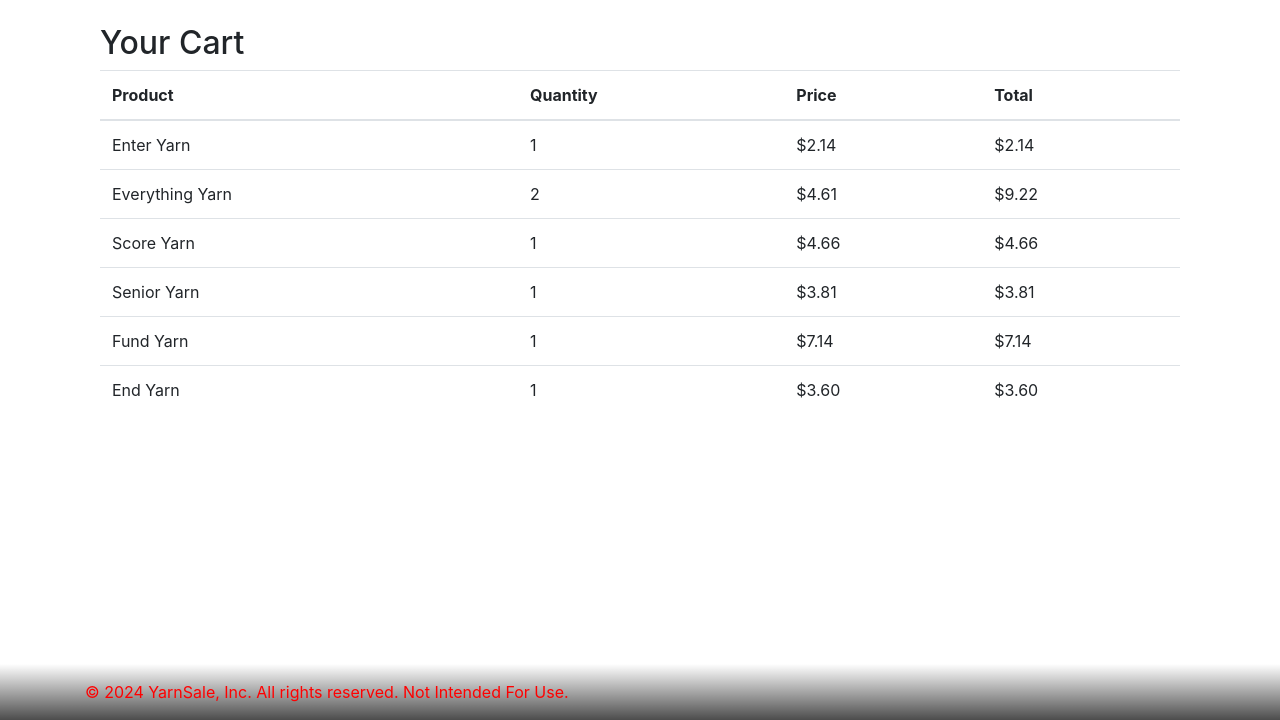
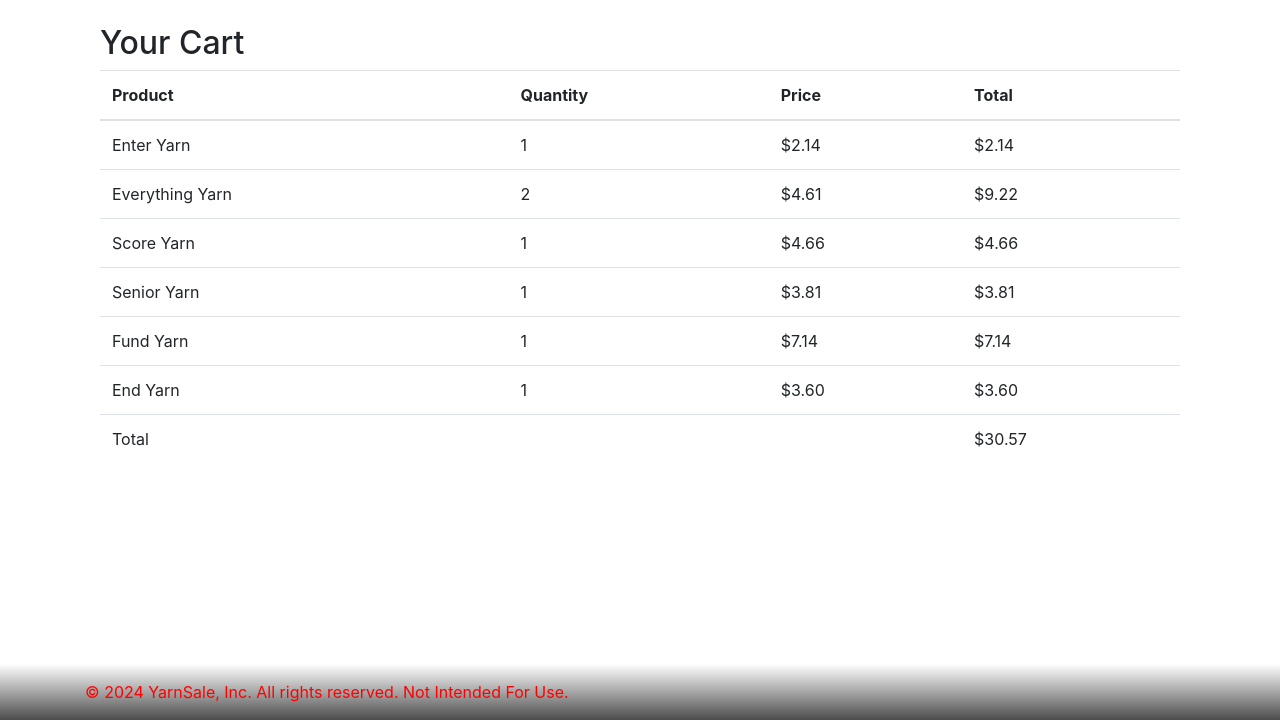
Before and after one commit to RobTilton/YarnSale_eshop, a Django app: page /cart/ in a window 1280 px wide. Shown: the part 80-800 px from the top of the page. Run offline with Django 5.2, Linux system fonts and the light colour scheme; a user stored in the database is signed in; data comes from the database, SQL or seed files in the repository; both versions use the stored data as it was after the commit; some libraries are stand-ins or nearby versions.

Commit message:
cart has a total now.

```diff
--- a/frontend/templates/cart.html
+++ b/frontend/templates/cart.html
@@ -24,6 +24,12 @@
                     </tr>
                 {% endfor %}
             </tbody>
+            <tfoot>
+                <tr>
+                    <td colspan="3">Total</td>
+                    <td>${{ total_cost|cents_to_dollars }}</td>
+                </tr>
+            </tfoot>
         </table>
     {% else %}
         <p>Your cart is empty.</p>
--- a/frontend/views.py
+++ b/frontend/views.py
@@ -87,8 +87,17 @@ def view_cart(request):
     for item in cart_items:
         item.total_price = item.quantity * item.product.price
 
+    total_cost = 0
+    try:
+        cart = Cart.objects.get(user=request.user)
+        cart_items = CartItem.objects.filter(cart=cart)
+        for item in cart_items:
+            item.total_price = item.quantity * item.product.price
+            total_cost += item.total_price
+    except Cart.DoesNotExist:
+        cart_items = []
 
-    return render(request, 'cart.html', {'cart_items': cart_items})
+    return render(request, 'cart.html', {'cart_items': cart_items, 'total_cost': total_cost})
 
 @require_POST
 @login_required
```
Also changed, not shown: db.sqlite3.
